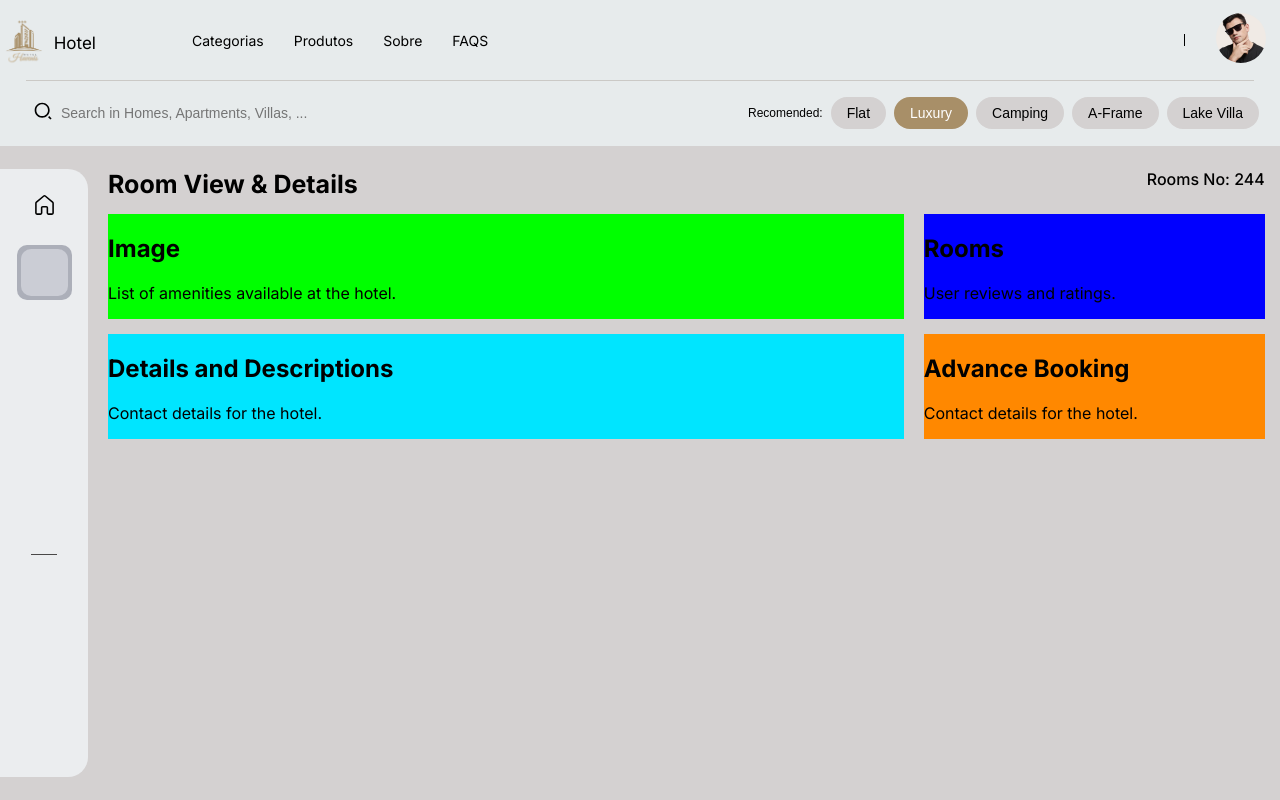
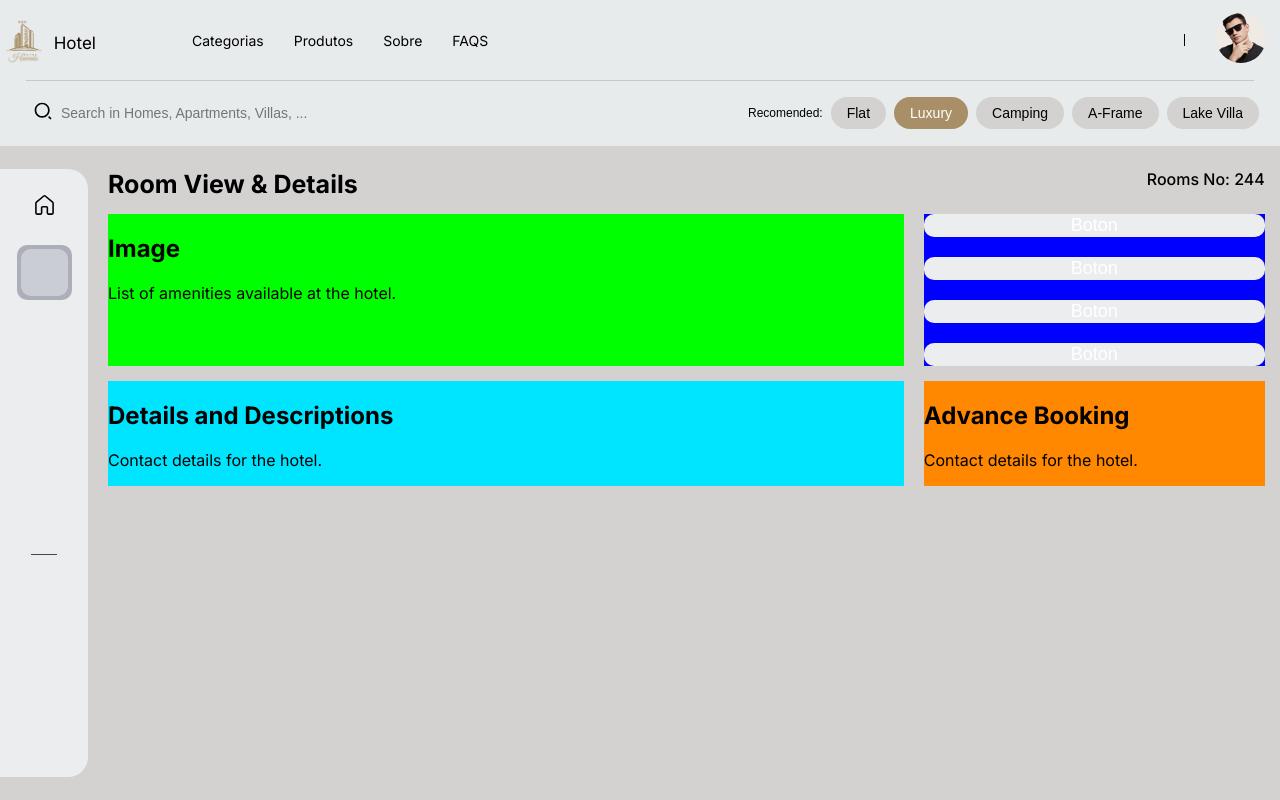
Before and after one commit to ndelacruz-2023048/Sistema-gestion-hotelera, a React (Vite) app in the folder frontend/: page /DetailHotel in a window 1280 px wide. Built offline with nearby package versions, Linux system fonts and the light colour scheme; some icons are missing.

Commit message:
Se agrego el Componente de RoomDetail al Componente DetailHotelTemplate

```diff
--- a/frontend/src/components/template/DetailHotelTemplate.jsx
+++ b/frontend/src/components/template/DetailHotelTemplate.jsx
@@ -16,8 +16,7 @@ export const DetailHotelTemplate = () => {
                     <p>List of amenities available at the hotel.</p>
                 </Area3>
                 <Area4>
-                    <h2>Rooms</h2>
-                    <p>User reviews and ratings.</p>
+                    <RoomsDetail/>
                 </Area4>
                 <Area5>
                     <h2>Details and Descriptions</h2>
```
